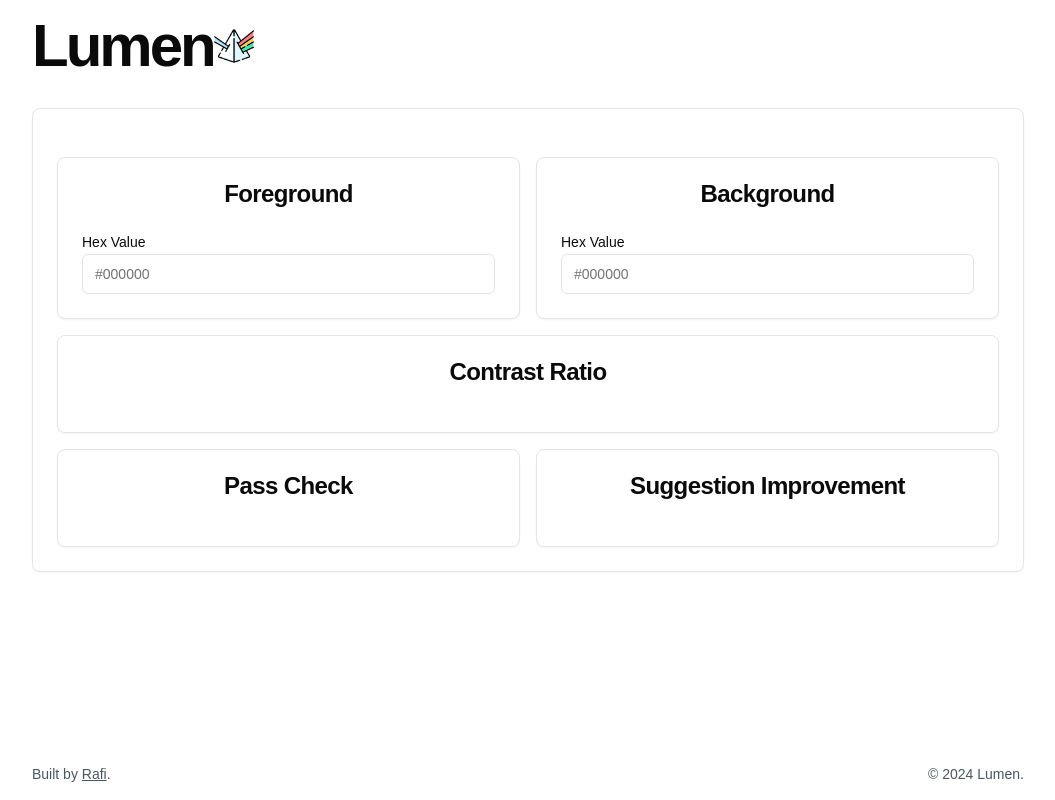
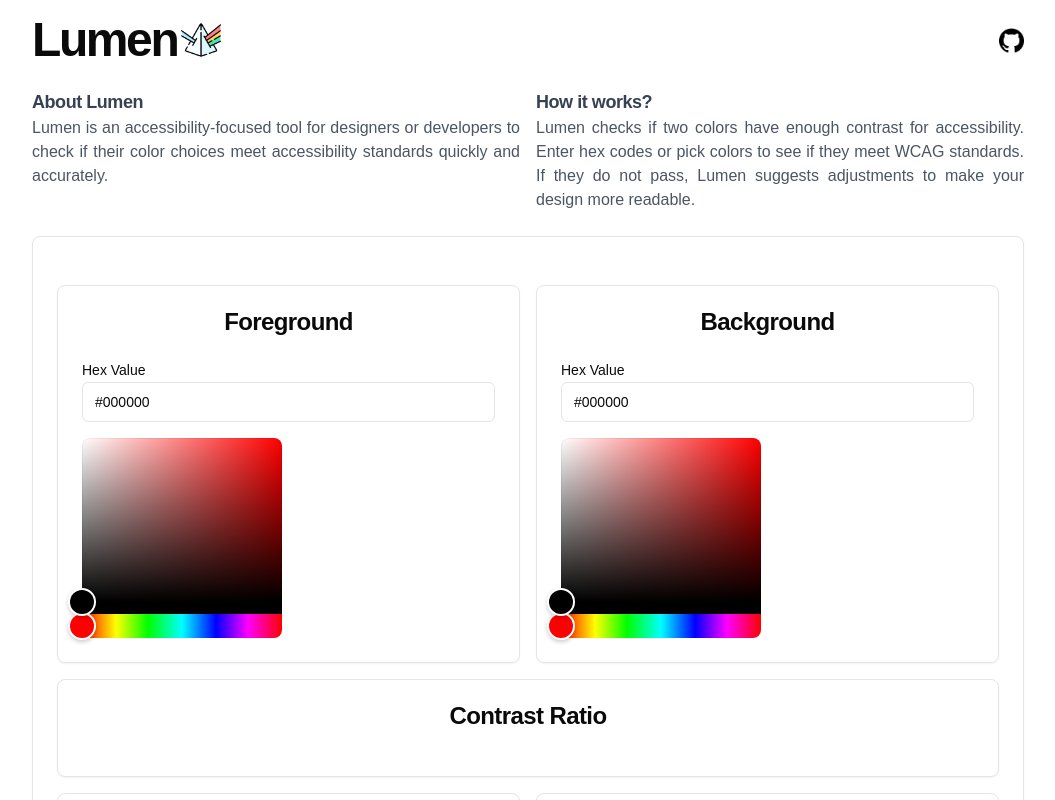
Before and after one commit to ahmadrafidev/lumen, a Next.js app: page / in a window 1280 px wide. Shown: the top 800 px of the page, without its empty margins (112-1167 px from the left). Built offline with nearby package versions, Linux system fonts and the light colour scheme.

Commit message:
feat: add header, footer, and color picker

```diff
--- a/app/layout.tsx
+++ b/app/layout.tsx
@@ -14,8 +14,8 @@ const geistMono = localFont({
 });
 
 export const metadata: Metadata = {
-  title: "Lumen",
-  description: "Fast, accessible color checks for designers",
+  title: "Lumen - Fast, Accessible Color Checks",
+  description: "Lumen is a powerful yet simple web app designed to help designers and developers ensure their color choices meet accessibility standards",
 };
 
 export default function RootLayout({
--- a/app/page.tsx
+++ b/app/page.tsx
@@ -1,20 +1,33 @@
 import { Footer } from '../components/Footer/Footer';
 import HomePage from '../components/Home/HomePage';
-import Image from 'next/image';
+import { Header } from '../components/Header/Header';
 
 export default function Home() {
   return (
     <div className="container max-w-5xl mx-auto p-4">
-      <section className="flex flex-row mb-8 items-center">
-        <h1 className="text-6xl font-semibold justify-start tracking-tighter">
-          Lumen
-        </h1>
-        <Image alt="lumen icon" src="/images/prism.png" height={40} width={40}/>
+      <Header />
+      <section className="grid grid-cols-2 gap-4 my-6">
+        <div className="flex flex-col text-justify">
+          <h2 className="text-lg text-gray-700 font-semibold tracking-tight">
+            About Lumen
+          </h2>
+          <p className="text-gray-600">
+            Lumen is an accessibility-focused tool for designers or developers to check if their color choices meet accessibility standards quickly and accurately.
+          </p>
+        </div>
+        <div className="flex flex-col text-justify">
+          <h2 className="text-lg text-gray-700 font-semibold tracking-tight">
+            How it works?
+          </h2>
+          <p className="text-gray-600">
+            Lumen checks if two colors have enough contrast for accessibility.
+            Enter hex codes or pick colors to see if they meet WCAG standards.
+            If they do not pass, Lumen suggests adjustments to make your design more readable.
+          </p>
+        </div>
       </section>
-      <div className="flex items-center justify-center">
-        <div className="w-full">
-          <HomePage />
-        </div>
+      <div className="flex flex-col space-y-6">
+        <HomePage />
         <Footer />
       </div>
     </div>
--- a/components/Footer/Footer.tsx
+++ b/components/Footer/Footer.tsx
@@ -2,7 +2,7 @@ import Link from "next/link"
 
 export function Footer() {
   return (
-    <footer className="container max-w-5xl mx-auto p-4 flex items-center justify-between fixed bottom-0 left-0 right-0">
+    <footer className="flex items-center justify-between">
       <p className="text-xs md:text-sm font-normal text-gray-600 dark:text-gray-300">
         Built by{" "}
         <Link href="https://x.com/rafiwiranaa" passHref className="underline" aria-label="Visit Rafi's Twitter">
--- /dev/null
+++ b/components/Header/Header.tsx
@@ -0,0 +1,20 @@
+import Image from "next/image"
+import Link from "next/link"
+
+export function Header() {
+  return (
+    <header className="flex items-center justify-between">
+      <Link className="flex items-center space-x-1" href="/">
+          <h1 className="text-5xl font-semibold justify-start tracking-tighter">
+            Lumen
+          </h1>
+          <Image alt="lumen icon" src="/images/prism.png" height={40} width={40}/>
+      </Link>
+      <div>
+        <Link  href="https://github.com/ahmadrafidev/lumen">
+          <Image alt="lumen github" src="/images/github.png" height={25} width={25}/>
+        </Link>
+      </div>
+    </header>
+  )
+}
--- a/components/Home/HomePage.tsx
+++ b/components/Home/HomePage.tsx
@@ -1,8 +1,17 @@
+'use client'
+
+import { useState } from "react";
+
+import { HexColorPicker } from "react-colorful";
+
 import { Card, CardContent, CardHeader, CardTitle } from "@/components/ui/card"
 import { Input } from "@/components/ui/input"
 import { Label } from "@/components/ui/label"
 
 export default function HomePage() {
+  const [foregroundColor, setForegroundColor] = useState("#000000");
+  const [backgroundColor, setBackgroundColor] = useState("#000000");
+
   return (
     <div className="w-full">
       <main>
@@ -16,7 +25,13 @@ export default function HomePage() {
               </CardHeader>
               <CardContent>
                 <Label>Hex Value</Label>
-                <Input placeholder="#000000"/>
+                <Input
+                  value={foregroundColor}
+                  onChange={(e) => setForegroundColor(e.target.value)}
+                  placeholder="#000000"
+                  className="mb-4"
+                />
+                <HexColorPicker color={foregroundColor} onChange={setForegroundColor} />
               </CardContent>
             </Card>
             <Card>
@@ -25,7 +40,13 @@ export default function HomePage() {
               </CardHeader>
               <CardContent>
                 <Label>Hex Value</Label>
-                <Input placeholder="#000000"/>
+                <Input
+                  value={backgroundColor}
+                  onChange={(e) => setBackgroundColor(e.target.value)}
+                  placeholder="#000000"
+                  className="mb-4"
+                />
+                <HexColorPicker color={backgroundColor} onChange={setBackgroundColor} />
               </CardContent>
             </Card>
             <Card className="col-span-2">
--- a/package.json
+++ b/package.json
@@ -15,6 +15,7 @@
     "lucide-react": "^0.456.0",
     "next": "15.0.3",
     "react": "19.0.0-rc-66855b96-20241106",
+    "react-colorful": "^5.6.1",
     "react-dom": "19.0.0-rc-66855b96-20241106",
     "tailwind-merge": "^2.5.4",
     "tailwindcss-animate": "^1.0.7"
```
Also changed, not shown: public/images/github.png (added), 1 other file (tests, documents, lock files or other folders).
